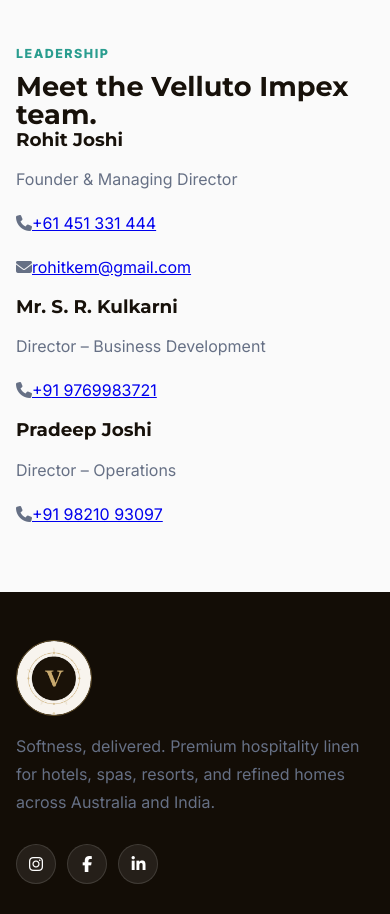
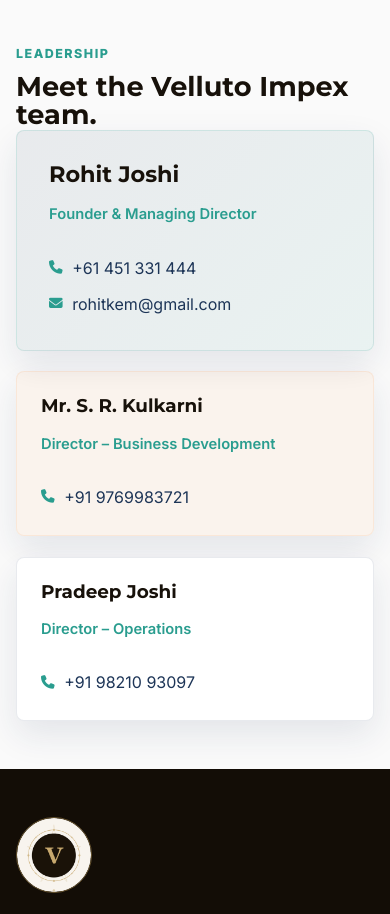
Before and after one commit to Khushi17Das/vellee, an Angular app: page /about in a window 390 px wide. Shown: the part 3080-3994 px from the top of the page. Built offline with nearby package versions, Linux system fonts and the light colour scheme.

Commit message:
Add team leadership styling

```diff
--- a/src/styles.scss
+++ b/src/styles.scss
@@ -302,7 +302,8 @@
 .contact-card,
 .contact-form,
 .legal-content,
-.spec-care article {
+.spec-care article,
+.team-card {
   background: var(--card);
   border: 1px solid var(--line);
   border-radius: 8px;
@@ -431,32 +432,75 @@
   top: 0.8rem;
 }
 
-.testimonials {
-  overflow: hidden;
+.team-grid {
+  display: grid;
+  gap: 1.3rem;
+  grid-template-columns: repeat(3, minmax(0, 1fr));
 }
 
-.testimonial-track {
-  animation: slideTrack 28s linear infinite;
-  display: grid;
-  gap: 1rem;
-  grid-template-columns: repeat(3, minmax(280px, 1fr));
+.team-card {
+  align-items: flex-start;
+  display: flex;
+  flex-direction: column;
+  gap: 0.8rem;
+  padding: 1.5rem;
 }
 
-.testimonial-track article {
-  background: linear-gradient(135deg, #fff, #f4fbf9);
-  border: 1px solid var(--line);
-  border-radius: 8px;
-  padding: 1.3rem;
+.team-card h3 {
+  margin-bottom: 0.2rem;
 }
 
-.testimonial-track i {
-  color: var(--coral);
+.team-card .role {
+  color: var(--teal);
+  font-size: 0.92rem;
+  font-weight: 600;
+  margin: 0;
+}
+
+.team-card.hero-card {
+  background: linear-gradient(135deg, rgba(29, 53, 87, 0.08), rgba(42, 157, 143, 0.08));
+  border: 1px solid rgba(42, 157, 143, 0.15);
+  grid-column: 1;
+  grid-row: 1 / 3;
+  min-height: 100%;
+  padding: 2rem;
+}
+
+.team-card.hero-card h3 {
   font-size: 1.4rem;
 }
 
-.testimonial-track strong,
-.testimonial-track span {
-  display: block;
+.team-card.medium-card {
+  background: rgba(244, 162, 97, 0.08);
+  border: 1px solid rgba(244, 162, 97, 0.15);
+}
+
+.contact-info {
+  display: grid;
+  gap: 0.5rem;
+  margin-top: 0.8rem;
+  width: 100%;
+}
+
+.contact-info p {
+  align-items: center;
+  display: flex;
+  gap: 0.6rem;
+  margin: 0;
+}
+
+.contact-info i {
+  color: var(--teal);
+  font-size: 0.85rem;
+}
+
+.contact-info a {
+  color: var(--primary);
+  text-decoration: none;
+}
+
+.contact-info a:hover {
+  text-decoration: underline;
 }
 
 .newsletter,
@@ -758,13 +802,6 @@
   transform: translateY(0);
 }
 
-@keyframes slideTrack {
-  0%, 12% { transform: translateX(0); }
-  33%, 45% { transform: translateX(-1%); }
-  66%, 78% { transform: translateX(1%); }
-  100% { transform: translateX(0); }
-}
-
 @keyframes shimmer {
   to {
     background-position: -240% 0;
@@ -791,8 +828,15 @@
   .product-grid,
   .skeleton-grid,
   .value-grid,
-  .category-mosaic {
+  .category-mosaic,
+  .team-grid {
     grid-template-columns: repeat(2, minmax(0, 1fr));
+  }
+
+  .team-card.hero-card {
+    grid-column: 1;
+    grid-row: auto;
+    min-height: auto;
   }
 }
 
@@ -821,7 +865,8 @@
   .category-mosaic,
   .info-grid,
   .spec-care,
-  .contact-form {
+  .contact-form,
+  .team-grid {
     grid-template-columns: 1fr;
   }
 
@@ -834,9 +879,4 @@
   .stats-band article:last-child {
     border-bottom: 0;
   }
-
-  .testimonial-track {
-    animation: none;
-    grid-template-columns: 1fr;
-  }
 }
```
